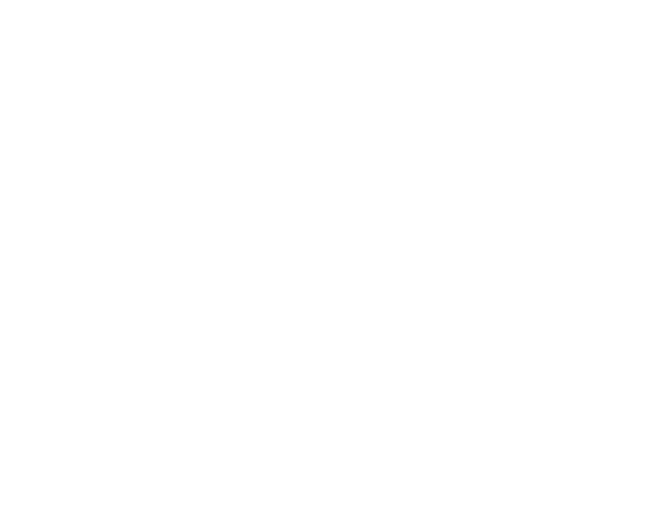
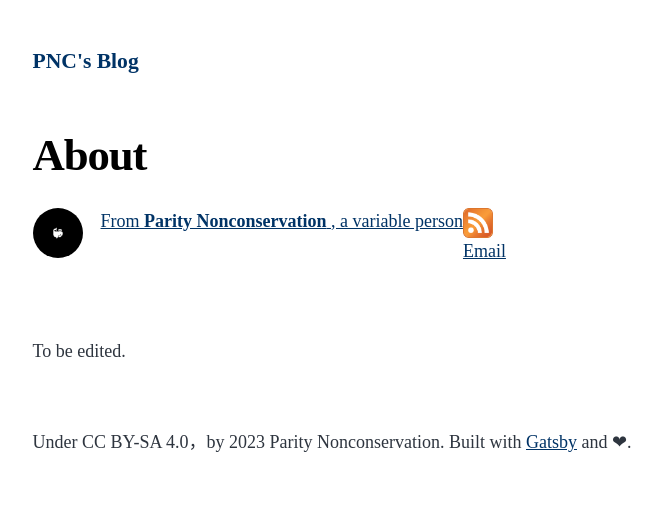
Before and after one commit to Boshugege/boshugege.github.io_source, a Gatsby site: page /about in a window 1280 px wide. Before the commit this address had no page. Shown: the whole page, without its empty margins (252-914 px from the left). Built offline with nearby package versions, Linux system fonts and the light colour scheme; Gatsby itself is replaced by a stand-in of ours.

Commit message:
modified:   gatsby-config.js 	modified:   src/components/bio.js 	modified:   src/components/layout.js 	modified:   src/pages/404.js 	new file:   src/pages/about.js 	modified:   src/style.css 	modified:   static/favicon.ico

```diff
--- a/gatsby-config.js
+++ b/gatsby-config.js
@@ -9,7 +9,7 @@
  */
 module.exports = {
   siteMetadata: {
-    title: `ParityNonconservation's Blog`,
+    title: `PNC's Blog`,
     author: {
       name: `Parity Nonconservation`,
       summary: `, a variable person`,
@@ -17,7 +17,7 @@
     description: `a variable person`,
     siteUrl: `https://parityncsvt.top`,
     social: {
-      twitter: ``,
+      twitter: `https://twitter.com/ParityNCsvt`,
     },
   },
   plugins: [
@@ -102,7 +102,7 @@
               }
             }`,
             output: "/rss.xml",
-            title: "拨鼠哥哥的部落格",
+            title: "Parity Nonconservation's Blog",
           },
         ],
       },
@@ -110,8 +110,8 @@
     {
       resolve: `gatsby-plugin-manifest`,
       options: {
-        name: `拨鼠哥哥的部落格`,
-        short_name: `Bsgg`,
+        name: `Parity Nonconservation's Blog`,
+        short_name: `PNC's Blog`,
         start_url: `/`,
         background_color: `#ffffff`,
         // This will impact how browsers show your PWA/website
--- a/src/components/bio.js
+++ b/src/components/bio.js
@@ -43,13 +43,13 @@
         alt="Profile Picture"
       />
       {author?.name && (
-        <p>
+        <a href="./about">
           From <strong>{author.name}</strong>
           {` `}
           {author.summary}
-        </p>
+        </a>
       )}
-            <div>
+      <div className="contact">
         <a href="../rss.xml">
           <StaticImage
             layout="fixed"
@@ -61,6 +61,7 @@
             alt="RSS"
           />
         </a>
+
         <a href="mailto://boshugegewu@outlook.com">Email</a>
       </div>
     </div>
--- a/src/components/layout.js
+++ b/src/components/layout.js
@@ -24,16 +24,6 @@
     <div className="global-wrapper" data-is-root-path={isRootPath}>
       <header className="global-header">{header}</header>
       <main>{children}</main>
-      <div>
-        <script async src="https://www.googletagmanager.com/gtag/js?id=G-P8BK01ELC3"></script>
-          <script>
-           window.dataLayer = window.dataLayer || [];
-           function gtag()&lbrace;dataLayer.push(arguments);&rbrace;
-            gtag('js', new Date());
-
-           gtag('config', 'G-P8BK01ELC3');
-        </script>
-      </div>
       <footer>
         Under CC BY-SA 4.0，by {new Date().getFullYear()} Parity Nonconservation. Built with
         {` `}
--- a/src/pages/404.js
+++ b/src/pages/404.js
@@ -10,7 +10,7 @@
   return (
     <Layout location={location} title={siteTitle}>
       <h1>404: Not Found</h1>
-      <p>没插准口子！再来一次。</p>
+      <p>Please have another try :)</p>
     </Layout>
   )
 }
--- /dev/null
+++ b/src/pages/about.js
@@ -0,0 +1,33 @@
+import * as React from "react"
+import { Link, graphql } from "gatsby"
+
+import Bio from "../components/bio"
+import Layout from "../components/layout"
+import Seo from "../components/seo"
+
+const About = ({ data, location }) => {
+    const siteTitle = data.site.siteMetadata.title
+    return(
+        <Layout location={location} title={siteTitle}>
+            <h1>About</h1>
+            <Bio />
+            <div>
+                <p>To be edited.</p>
+            </div>
+        </Layout>
+    )
+}
+
+export const Head = () => <Seo title="About" />
+
+export default About
+
+export const pageQuery = graphql`
+  query {
+    site {
+      siteMetadata {
+        title
+      }
+    }
+  }
+`
--- a/src/style.css
+++ b/src/style.css
@@ -314,6 +314,10 @@
   margin: var(--spacing-0);
 }
 
+.contact {
+  float: right;
+}
+
 .gatsby-highlight {
   margin-bottom: var(--spacing-8);
 }
```
Also changed, not shown: static/favicon.ico. Lines whose indentation alone changed are shown as unchanged.
